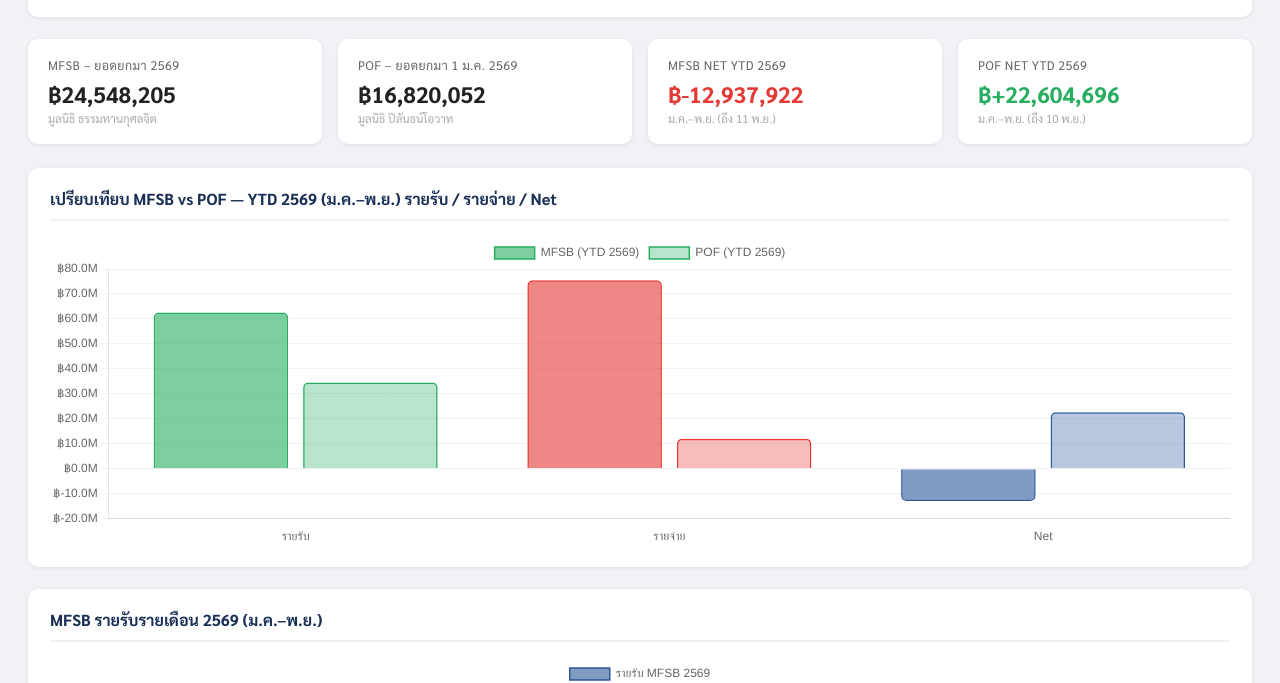
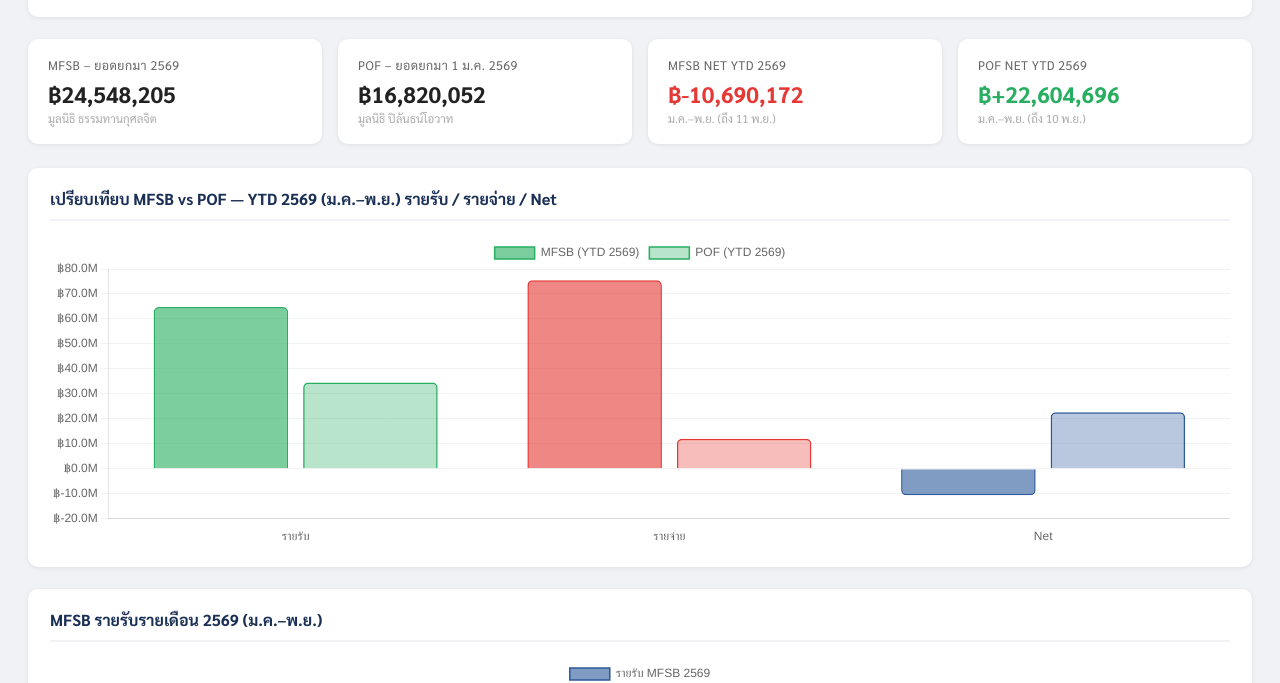
Before and after one commit to chaichatp/co-rev-exp-dashboard, a plain HTML site: page index.html in a window 1280 px wide. Shown: the part 1168-1851 px from the top of the page. Drawn offline with nearby package versions, Linux system fonts and the light colour scheme.

Commit message:
Auto-refresh 2026 data: MFSB through 2026-11-11, POF through 2026-11-10

```diff
--- a/index.html
+++ b/index.html
@@ -436,7 +436,7 @@ const mnFullTh=['มกราคม','กุมภาพันธ์','มีน
 /*AUTO-DATA-START*/
 const AUTO={
  "asOf":{"mfsb":"2026-11-11","pof":"2026-11-10"},
- "mfsb":{"opening":24548205,"rev":[2141916,2137112,2140229,2216803,2232356,2231755,2266108,27084746,7578559,12493080,0],"exp":[1995779,6381257,1236044,1120584,6672281,1660154,7258152,6933152,13052133,16834105,12316944],"net":[146137,-4244144,904184,1096219,-4439925,571601,-4992044,20151594,-5473574,-4341025,-12316944],"R":62522664,"E":75460587,"N":-12937922,"close":11610283,"top":{"in":[["2026-08-27",24806400,"รับโอน ตปท."],["2026-10-15",10202250,"รับโอน ตปท."],["2026-09-21",5315200,"รับโอน ตปท."]],"out":[["2026-10-19",10000000,"วัดอรัญพรหมาราม"],["2026-10-09",5521919,"โครงการสร้างศาลาธรรมทานกุศลจิต วัด…"],["2026-02-20",5243656,"เงินเดือนชำระแทน"]]}},
+ "mfsb":{"opening":24548205,"rev":[2141916,2137112,2140229,2216803,2232356,2231755,2266108,27084746,7578559,12493080,2247750],"exp":[1995779,6381257,1236044,1120584,6672281,1660154,7258152,6933152,13052133,16834105,12316944],"net":[146137,-4244144,904184,1096219,-4439925,571601,-4992044,20151594,-5473574,-4341025,-10069194],"R":64770414,"E":75460587,"N":-10690172,"close":13858033,"top":{"in":[["2026-08-27",24806400,"รับโอน ตปท."],["2026-10-15",10202250,"รับโอน ตปท."],["2026-09-21",5315200,"รับโอน ตปท."]],"out":[["2026-10-19",10000000,"วัดอรัญพรหมาราม"],["2026-10-09",5521919,"โครงการสร้างศาลาธรรมทานกุศลจิต วัด…"],["2026-02-20",5243656,"เงินเดือนชำระแทน"]]}},
  "pof":{"opening":16820052,"rev":[0,0,0,0,3095100,1538525,1577950,1577000,1568925,25188525,0],"exp":[3200,412300,1417938,338000,810000,1823162,1191016,2544649,2448064,680000,273000],"net":[-3200,-412300,-1417938,-338000,2285100,-284637,386934,-967649,-879139,24508525,-273000],"R":34546025,"E":11941329,"N":22604696,"close":39424748,"top":{"in":[["2026-10-06",7877200,"รับโอน ตปท."],["2026-10-01",7867800,"รับโอน ตปท."],["2026-10-15",7853700,"รับโอน ตปท."]],"out":[["2026-08-17",821763,"วัดป่าเทพวิมุต จ.บึงกาฬ"],["2026-03-18",650000,"มูลนิธิสูงเนินสงเคราะห์"],["2026-06-12",647518,"สร้างบ้านผู้ยากไร้"]]}}
 };
 /*AUTO-DATA-END*/
```
